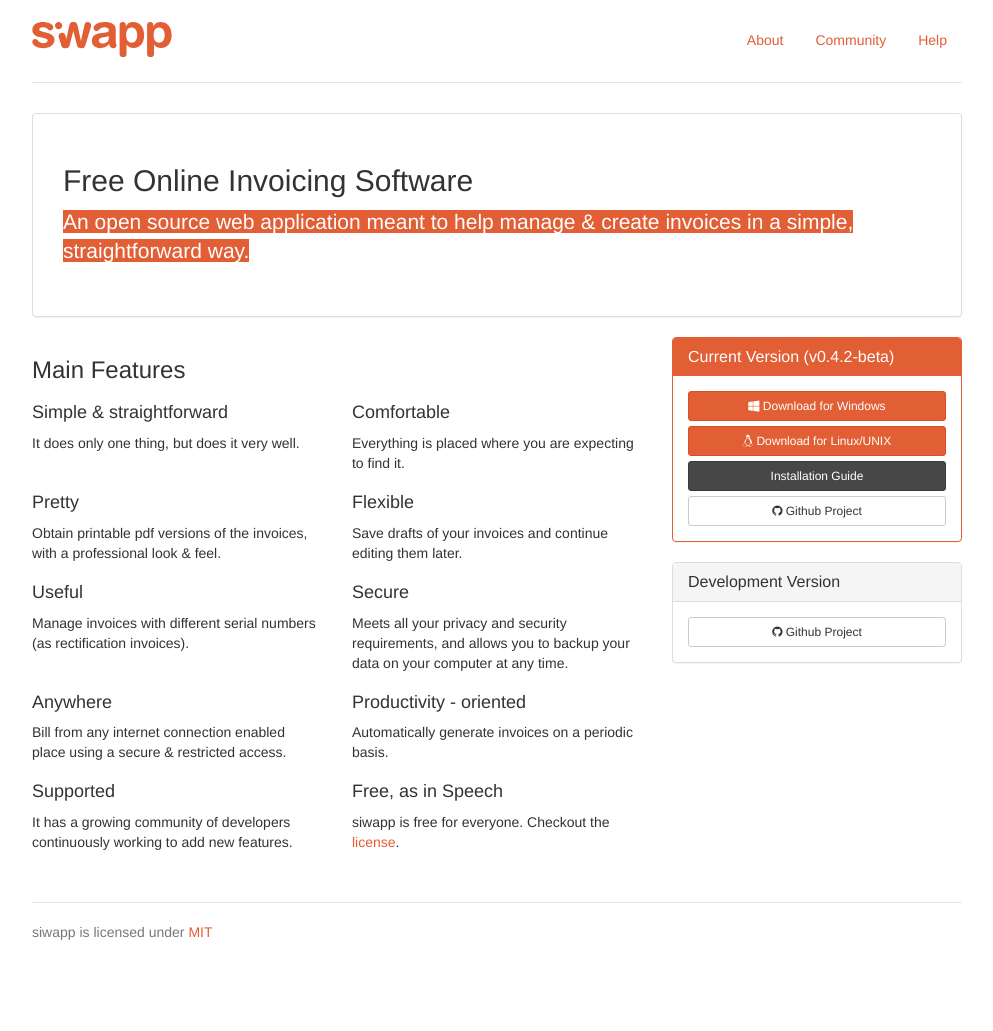
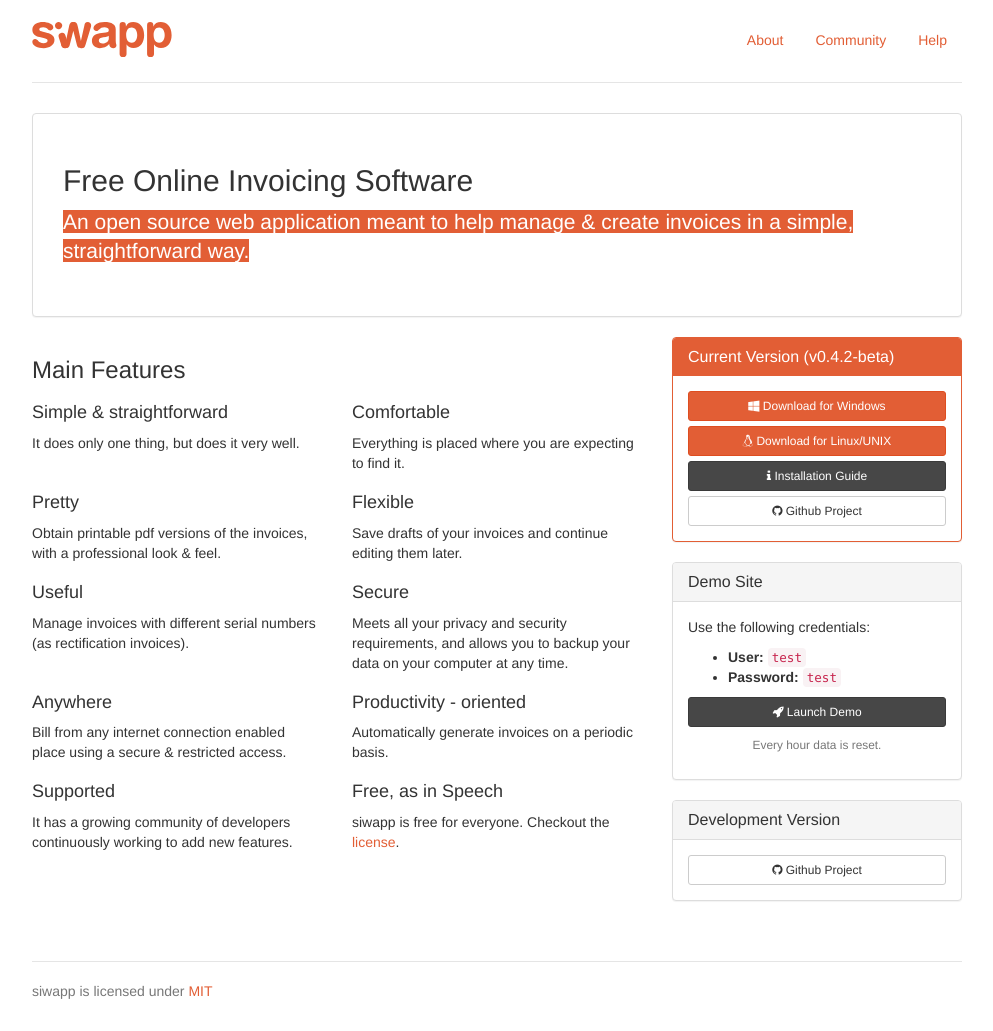
Before and after one commit to amgsx/siwaap, a Jekyll site: the page built from index.html, in a window 1280 px wide. Shown: the whole page, without its empty margins (143-1136 px from the left). Built offline with Jekyll 4.4.1, drawn with Linux system fonts in a browser that asks for light colours; before the commit the page ends 972 px from its top, so only the background shows below that.

Commit message:
Home rf
Signed-off-by: Carlos Escribano <carlosescri@gmail.com>

```diff
--- a/index.html
+++ b/index.html
@@ -78,8 +78,29 @@ title: 'Free Online Invoicing Software'
         <div class="panel-body">
           <a href="https://github.com/siwapp/siwapp-sf1/releases/download/0.4.2-DEV/siwapp_0_4_2.beta.zip" class="btn btn-block btn-sm btn-primary"><i class="fa fa-windows"></i> Download for Windows</a>
           <a href="https://github.com/siwapp/siwapp-sf1/releases/download/0.4.2-DEV/siwapp_0_4_2.beta.tar.gz" class="btn btn-block btn-sm btn-primary"><i class="fa fa-linux"></i> Download for Linux/UNIX</a>
-          <a href="/help/installation/" class="btn btn-block btn-sm btn-secondary">Installation Guide</a>
+          <a href="/help/installation/" class="btn btn-block btn-sm btn-secondary">
+            <i class="fa fa-info"></i> Installation Guide
+          </a>
           <a href="https://github.com/siwapp/siwapp-sf1" class="btn btn-block btn-sm btn-default"><i class="fa fa-github"></i> Github Project</a>
+        </div>
+      </div>
+
+      <div class="panel panel-default">
+        <div class="panel-heading">
+          <h3 class="panel-title">Demo Site</h3>
+        </div>
+        <div class="panel-body">
+          <p>Use the following credentials:</p>
+          <ul>
+            <li><b>User:</b> <code>test</code></li>
+            <li><b>Password:</b> <code>test</code></li>
+          </ul>
+          <p>
+            <a href="http://demo.siwapp.org" class="btn btn-sm btn-block btn-secondary">
+              <i class="fa fa-rocket"></i> Launch Demo
+            </a>
+          </p>
+          <p class="text-muted text-center small">Every hour data is reset.</p>
         </div>
       </div>
 
```
